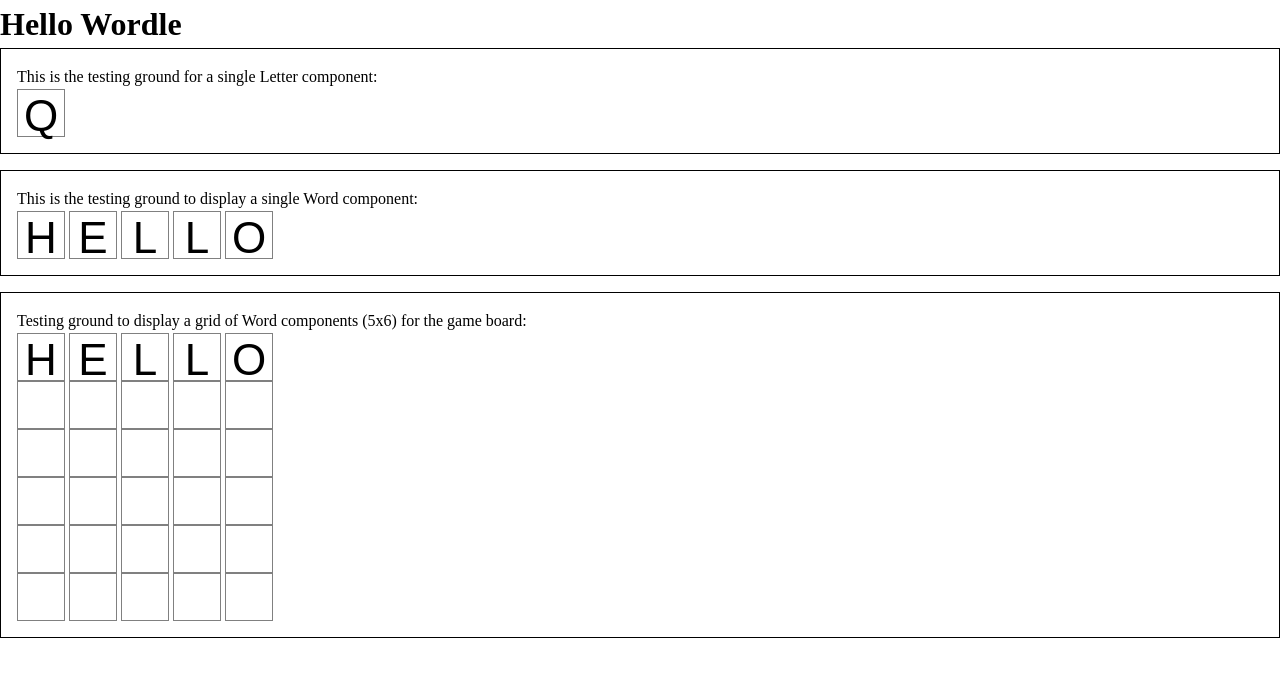
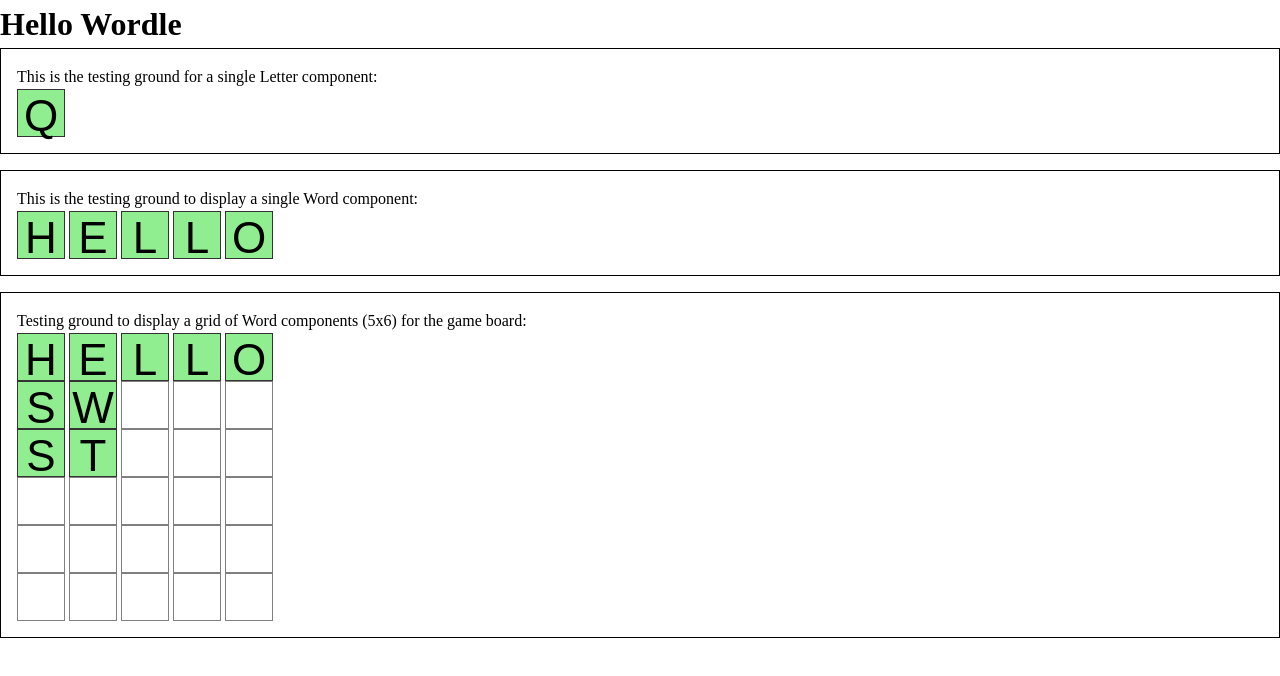
Before and after one commit to franco-ortega/wordle-clone-v2, a Next.js app: page / in a window 1280 px wide. Shown: the top 676 px of the page. Built offline with nearby package versions, Linux system fonts and the light colour scheme.

Commit message:
apply FILLED style to Letter containing a letter

```diff
--- a/src/app/page.tsx
+++ b/src/app/page.tsx
@@ -15,7 +15,7 @@ export default function Home() {
 				<section>
 					This is the testing ground for a single Letter component:
 					<div>
-						<Letter letter='Q' correctLetter={'Q'} />
+						<Letter letter={'Q'} correctLetter={'Q'} />
 					</div>
 				</section>
 				<section>
@@ -27,8 +27,8 @@ export default function Home() {
 					board:
 					<div>
 						<Word word={testWord} answer={testAnswer} />
-						<Word word={['', '', '', '', '']} answer={testAnswer} />
-						<Word word={['', '', '', '', '']} answer={testAnswer} />
+						<Word word={['S', 'W', '', '', '']} answer={'SWORD'} />
+						<Word word={['S', 'T', '', '', '']} answer={'SWIFT'} />
 						<Word word={['', '', '', '', '']} answer={testAnswer} />
 						<Word word={['', '', '', '', '']} answer={testAnswer} />
 						<Word word={['', '', '', '', '']} answer={testAnswer} />
--- a/src/components/Letter/Letter.module.css
+++ b/src/components/Letter/Letter.module.css
@@ -18,4 +18,5 @@
 
 .filled {
 	border-color: hsl(0, 0%, 20%);
+	background-color: lightgreen;
 }
--- a/src/components/Letter/Letter.tsx
+++ b/src/components/Letter/Letter.tsx
@@ -21,9 +21,7 @@ export default function Letter({ letter, letterState, correctLetter }: Props) {
 	console.log({ correctLetter, letter, letterState });
 
 	return (
-		<p
-			className={`${styles.Letter} ${letterState === 'FILLED' ? styles.filled : ''}`}
-		>
+		<p className={`${styles.Letter} ${letter ? styles.filled : ''}`}>
 			{letter}
 		</p>
 	);
```
